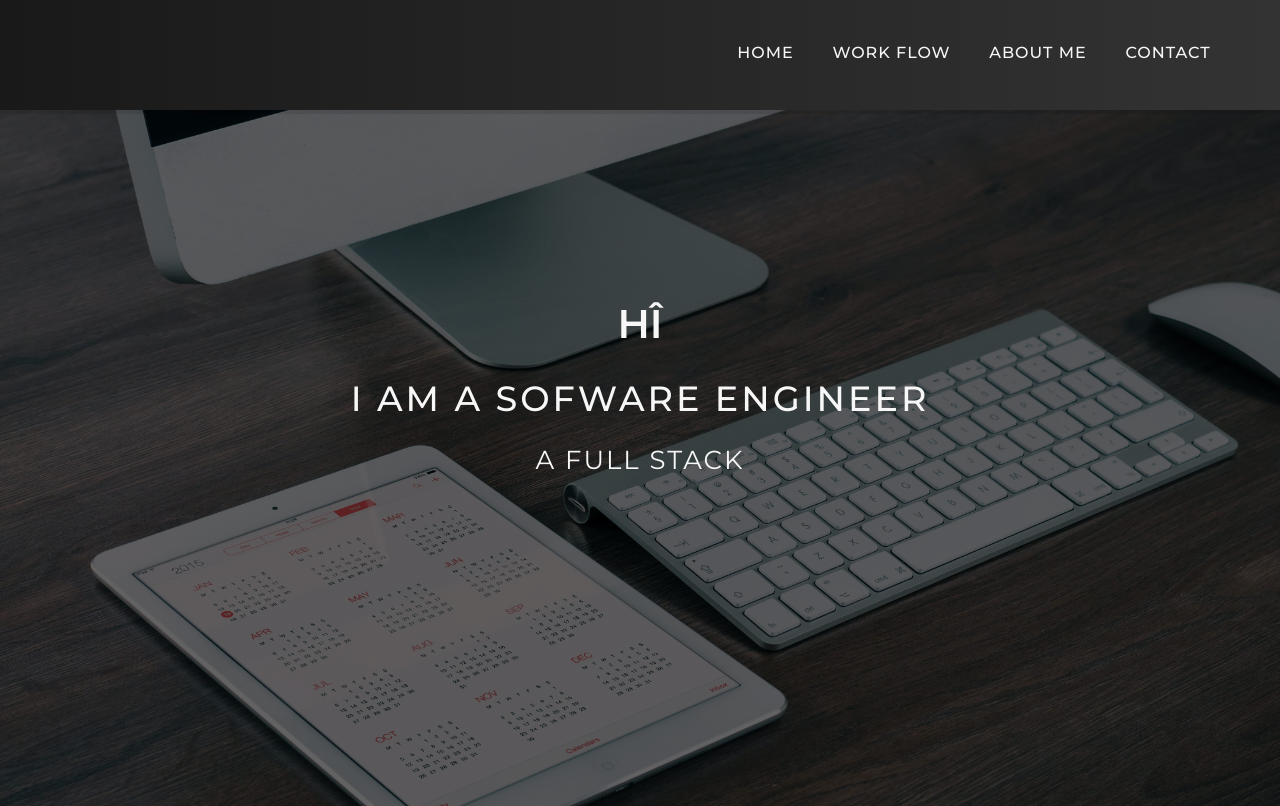
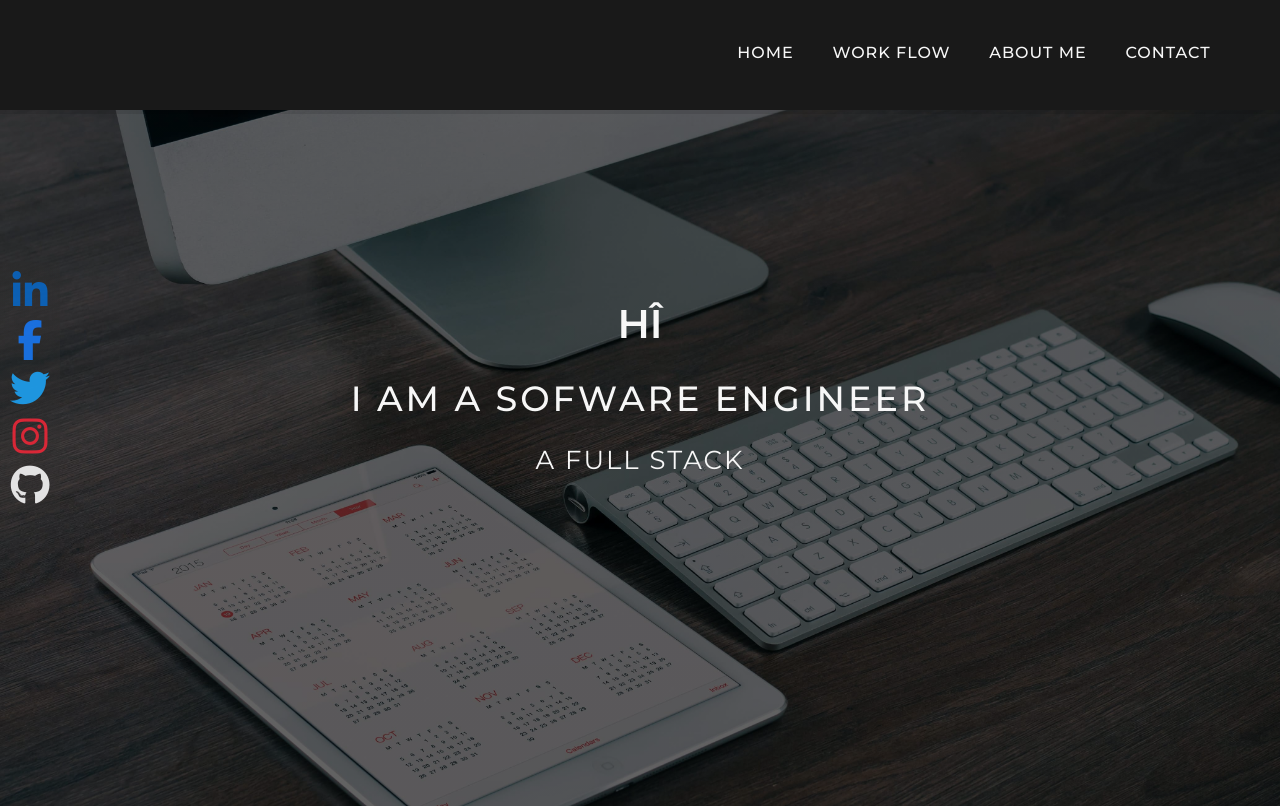
Before and after one commit to Atash3000/personal-portofolio, a React (Create React App) app: page / in a window 1280 px wide. Built offline with nearby package versions, Linux system fonts and the light colour scheme.

Commit message:
add new component social media bar

```diff
--- a/public/index.html
+++ b/public/index.html
@@ -1,6 +1,7 @@
 <!DOCTYPE html>
 <html lang="en">
   <head>
+    <script src="https://kit.fontawesome.com/5036366cd9.js" crossorigin="anonymous"></script>
     <meta charset="utf-8" />
     <link rel="icon" href="%PUBLIC_URL%/favicon.ico" />
     <meta name="viewport" content="width=device-width, initial-scale=1" />
--- a/src/App.js
+++ b/src/App.js
@@ -5,7 +5,7 @@ import Header from './components/Header/Header';
 import {useState} from 'react';
 import MobileMenu from './components/MobileMenu/MobileMenu';
 import HomeSlider from './components/HomeSlider/HomeSlider';
-
+import MediaBar from './components/SocialMedia/MediaBar';
 
 
 function App() {
@@ -22,9 +22,11 @@ function App() {
         <Header/>
         <Hamburger showMenu={showMenu} open={open}/>
         <MobileMenu/>
+        <HomeSlider/>
+        <MediaBar/>
       </div>
       <main>
-        <HomeSlider/>
+
       </main>
       </div>
     </div>
--- a/src/components/Header/Header.scss
+++ b/src/components/Header/Header.scss
@@ -20,7 +20,7 @@
   }
 
 
-  background-image: linear-gradient(to right,rgba(#000,.9),rgba(#000,.8));
+  background-image: linear-gradient(to right,rgba(#000,.9),rgba(#000,.90));
   height:11rem;
 
   @include responsive(tablet-land){
--- a/src/components/HomeSlider/HomeSlider.scss
+++ b/src/components/HomeSlider/HomeSlider.scss
@@ -20,10 +20,12 @@ height:100%;
 }
 
 .text-box{
+ position: relative;
 display:flex;
  height:100%;
  align-items:center;
  justify-content:center;
+ z-index: 0;
 
 
   @include responsive(phone){
@@ -45,6 +47,7 @@ display:flex;
     line-height: 2;
      @include responsive(phone){
     line-height: 2;
+
   }
 
   &--greet{
--- a/src/components/MobileMenu/MobileMenu.scss
+++ b/src/components/MobileMenu/MobileMenu.scss
@@ -17,7 +17,7 @@
     width: 34rem;
     height:200vh;
     background-image: linear-gradient(to bottom,rgba(#000,.8),rgba(#222,.9));
-    z-index: 999;
+    z-index: 9999;
     @include responsive(tablet-land){
       display: block;
     }
@@ -35,6 +35,7 @@
 .mobile{
 
     &__inner{
+    background-image: linear-gradient(to bottom,rgba(#000,.8),rgba(#222,.9));
 
       height:100%;
         //border:1px solid white;
--- /dev/null
+++ b/src/components/SocialMedia/MediaBar.js
@@ -0,0 +1,24 @@
+import React from 'react'
+
+import './MediaBar.scss'
+
+
+
+function MediaBar() {
+  return (
+    <div className='media'>
+      <div className="media__container">
+        <ul className="media__menu">
+          <li className="media__items"><a target="_blank" href="https://www.linkedin.com/in/atamurad-babakulyyev-b252351ba/" className="media__link"><i class="fab fa-linkedin-in media__icon linkedin"></i></a></li>
+          <li className="media__items"><a target="_blank" href="https://www.facebook.com/" className="media__link"><i class="fab fa-facebook-f media__icon facebook"></i></a></li>
+          <li className="media__items"><a target="_blank" href="https://twitter.com/?lang=en" className="media__link"><i class="fab fa-twitter media__icon twitter"></i></a></li>
+          <li className="media__items"><a target="_blank" href="https://www.instagram.com/yuniver__1/" className="media__link"><i class="fab fa-instagram media__icon instagram"></i></a></li>
+          <li className="media__items"><a target="_blank" href="https://github.com/atash3000" className="media__link"><i class="fab fa-github media__icon github"></i></a></li>
+
+        </ul>
+      </div>
+      </div>
+  )
+}
+
+export default  MediaBar
--- /dev/null
+++ b/src/components/SocialMedia/MediaBar.scss
@@ -0,0 +1,90 @@
+@import '../../sass/variables';
+@import '../../sass/mixins';
+
+
+
+.media{
+  overflow:hidden;
+  position: fixed;
+  top:25%;
+  transform:translate(30%);
+  @include responsive(tablet-land){
+    top:25%;
+    right:0.5rem;
+  }
+
+   //background-color:transparent;
+  background-image:linear-gradient(rgba(46, 45, 45, 0.404),rgba(51, 49, 49, 0.384));
+  transform:translateY(25%);
+  width:6rem;
+  height:25rem;
+  display:block;
+
+  &__container{
+
+  height:100%;
+    display:flex;
+    overflow:hidden;
+  }
+
+  &__menu{
+    flex:1;
+
+    height:100%;
+
+    display:flex;
+    flex-direction: column;
+    justify-content:space-evenly;
+    align-items:center;
+
+  }
+
+  &__items{
+    list-style:none;
+
+
+
+  }
+
+
+  &__link{
+    text-decoration: none;
+
+
+  }
+
+  &__icon{
+    opacity: 0.9;
+    font-size:4rem;
+    transition:all 0.2s;
+
+    &:hover{
+      opacity:1;
+      transform:  scale(1.12) ;
+      @include responsive(tablet-land){
+      transform:  scale(1) ;
+      }
+    }
+
+  }
+
+  .facebook{
+    color:$color-facebook;
+  }
+
+  .github{
+    //color:$color-github;
+    color:$color-white;
+  }
+
+  .twitter{
+    color:$color-twitter;
+  }
+  .instagram{
+    color:$color-instagram;
+  }
+
+  .linkedin{
+    color:$color-linkedin;
+  }
+}
--- a/src/sass/_variables.scss
+++ b/src/sass/_variables.scss
@@ -6,3 +6,9 @@ $default-font-family: 'Montserrat', sans-serif;
 $color-white:#f7f7f7;
 $color-black:#212121;
 $color-black-light:#272727;
+
+$color-facebook:#1877f2;
+$color-twitter:#1da1f2;
+$color-instagram:#eb2738;
+$color-linkedin: #0a66c2;
+$color-github: #333;
```
